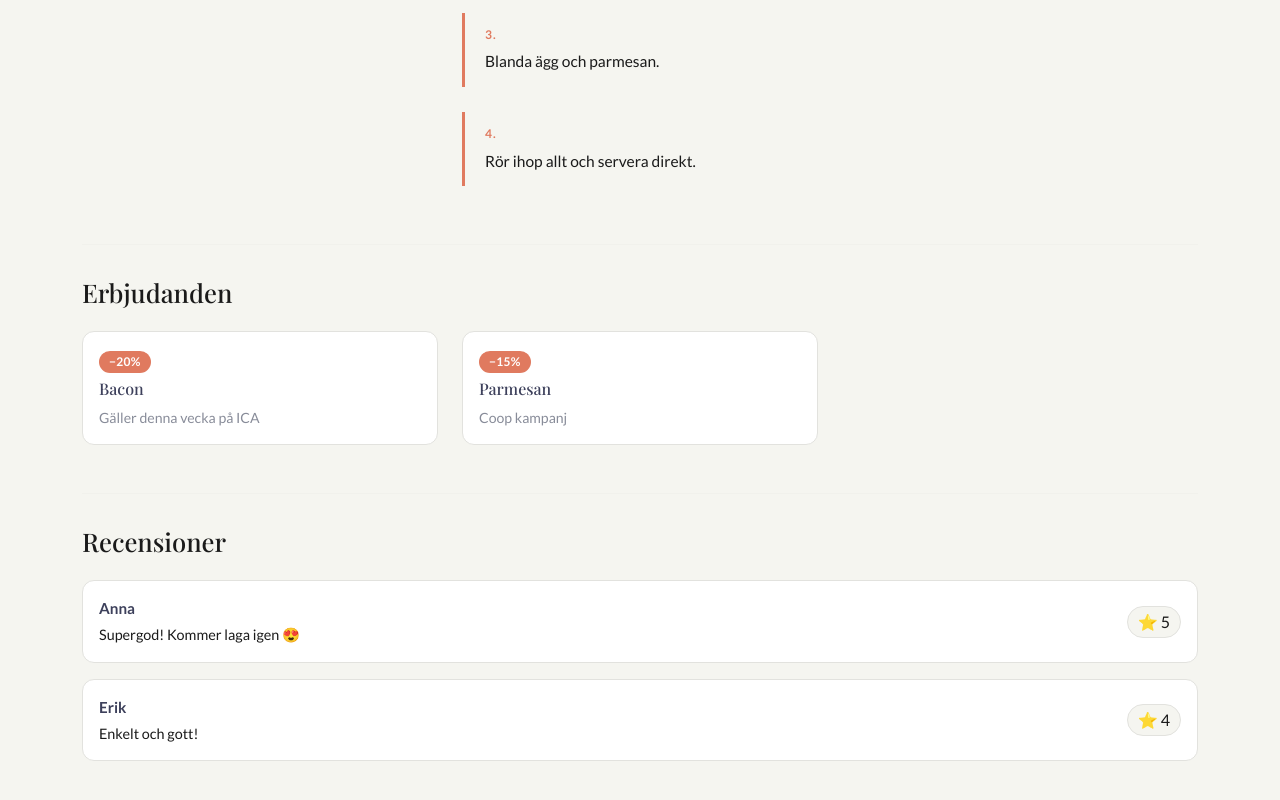
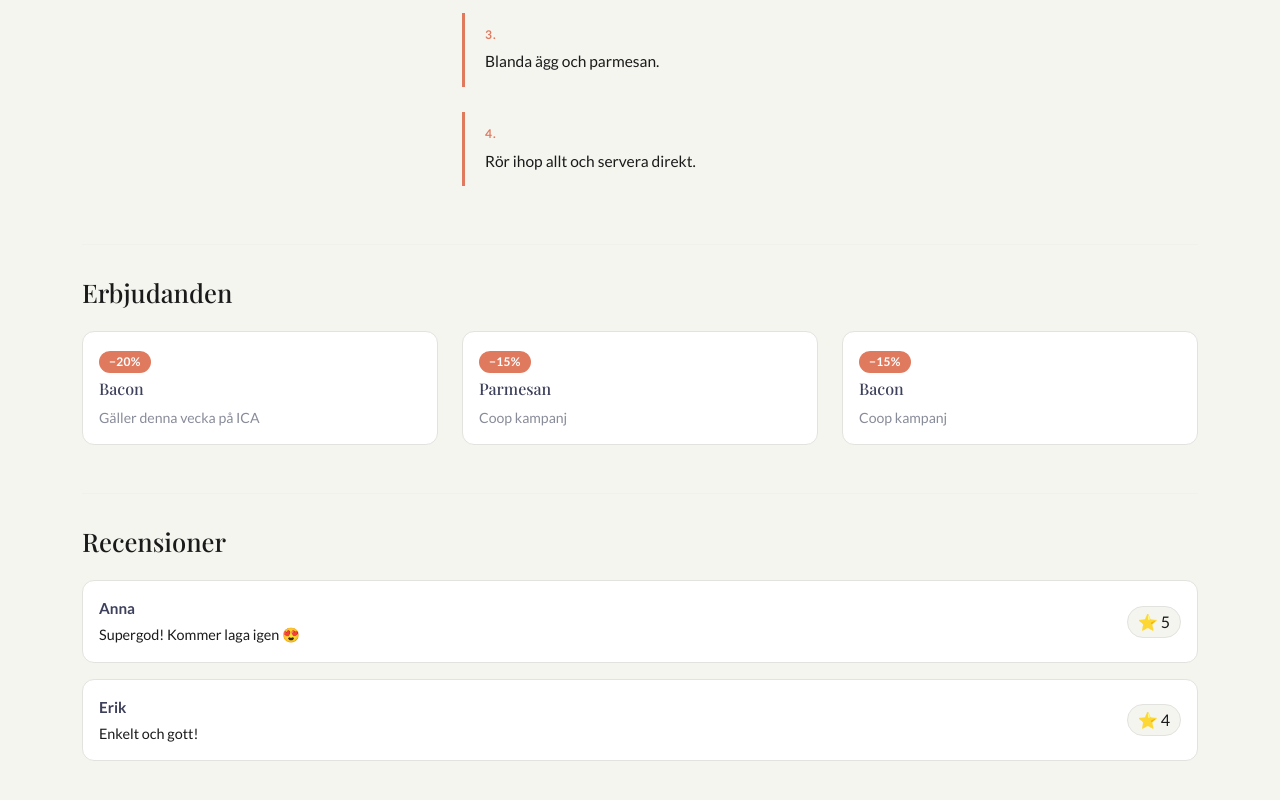
Before and after one commit to Purrtato/kunskapskontroll2, a website built with Vite: page recipes.html in a window 1280 px wide. Shown: the part 918-1718 px from the top of the page. Built offline with nearby package versions, Linux system fonts and the light colour scheme.

Commit message:
La till en bild

```diff
--- a/recipes.html
+++ b/recipes.html
@@ -25,7 +25,7 @@
         <!-- Bild + titel -->
         <div class="row">
             <div class="col-12">
-                <img src="https://via.placeholder.com/800x420/E07A5F/ffffff?text=Pasta+Carbonara"
+                <img src="https://images.unsplash.com/photo-1588013273468-315fd88ea34c?q=80&w=1169&auto=format&fit=crop&ixlib=rb-4.1.0&ixid=M3wxMjA3fDB8MHxwaG90by1wYWdlfHx8fGVufDB8fHx8fA%3D%3D"
                      class="hero-img mb-4" alt="Pasta Carbonara">
 
                 <h1>Pasta Carbonara</h1>
@@ -87,6 +87,15 @@
                         </div>
                     </div>
                 </div>
+                <div class="col-md-4 mb-3">
+                    <div class="card">
+                        <div class="card-body">
+                            <span class="offer-badge">−15%</span>
+                            <h5 class="card-title">Bacon</h5>
+                            <p class="card-text">Coop kampanj</p>
+                        </div>
+                    </div>
+                </div>
             </div>
         </div>
 
```
